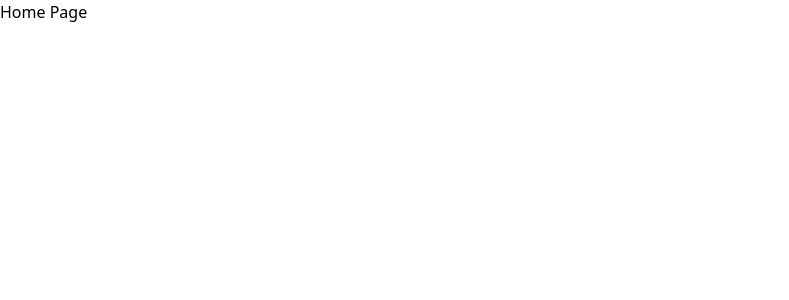
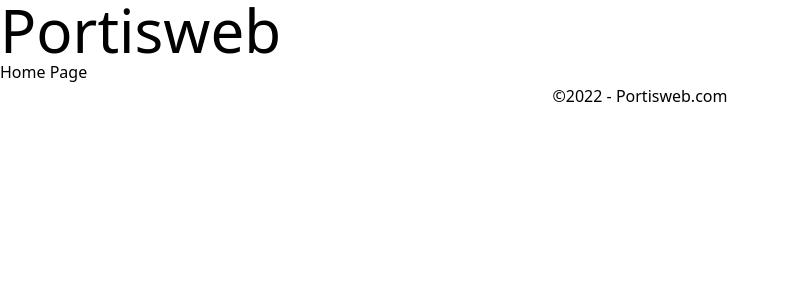
Before and after one commit to robinbristoluk/portisweb, a Next.js app: page / in a window 1280 px wide. Shown: the top 300 px of the page, without its empty margins (0-789 px from the left). Built offline with nearby package versions, Linux system fonts and the light colour scheme.

Commit message:
Add header and footer components

```diff
--- /dev/null
+++ b/components/layout/Footer.tsx
@@ -0,0 +1,7 @@
+const Footer = () => {
+  return (
+    <footer className='text-center'><p>&copy;2022 - Portisweb.com</p></footer>
+  )
+}
+
+export default Footer;
--- /dev/null
+++ b/components/layout/Header.tsx
@@ -0,0 +1,9 @@
+const Header: React.FC = () => {
+    return (
+        <header>
+            <h1 className='text-6xl font-light'>Portisweb</h1>
+        </header>
+    );
+}
+
+export default Header;
--- a/pages/_app.tsx
+++ b/pages/_app.tsx
@@ -1,6 +1,8 @@
 import '../styles/globals.css'
 import type { AppProps } from 'next/app'
 import Head from 'next/head';
+import Header from '../components/layout/Header';
+import Footer from '../components/layout/Footer';
 
 function MyApp({ Component, pageProps }: AppProps) {
   return (
@@ -9,7 +11,11 @@ function MyApp({ Component, pageProps }: AppProps) {
         <title>Portisweb</title>
       </Head>
       <div className='container mx-auto'>
+        <Header>
+          <h1>Portisweb</h1>
+        </Header>
         <Component {...pageProps} />
+        <Footer />
       </div>
     </>
   );
```
